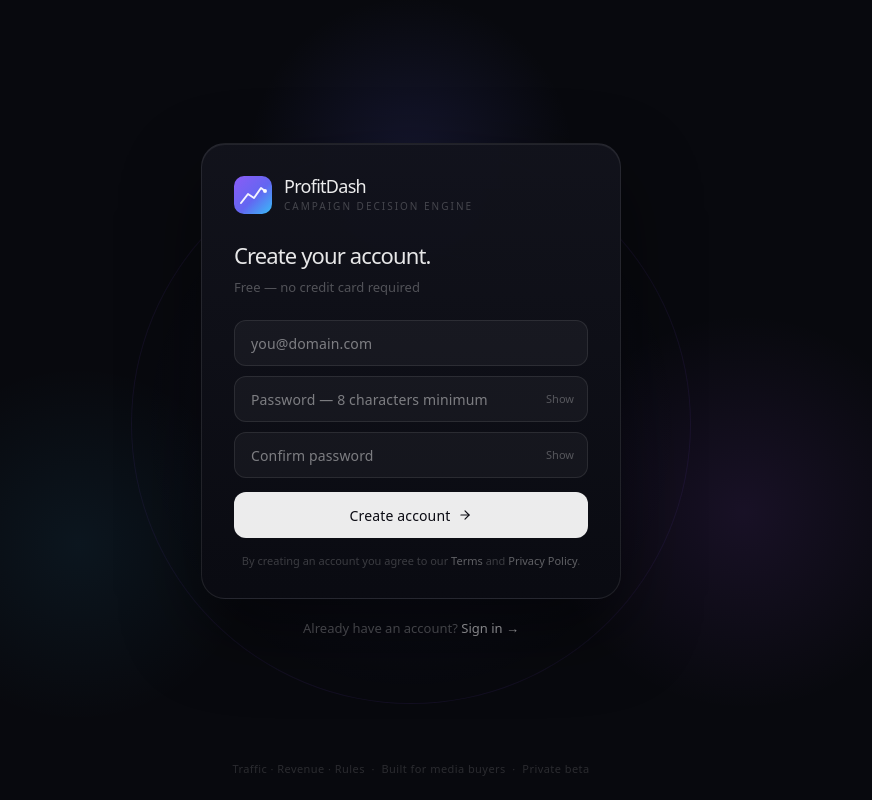
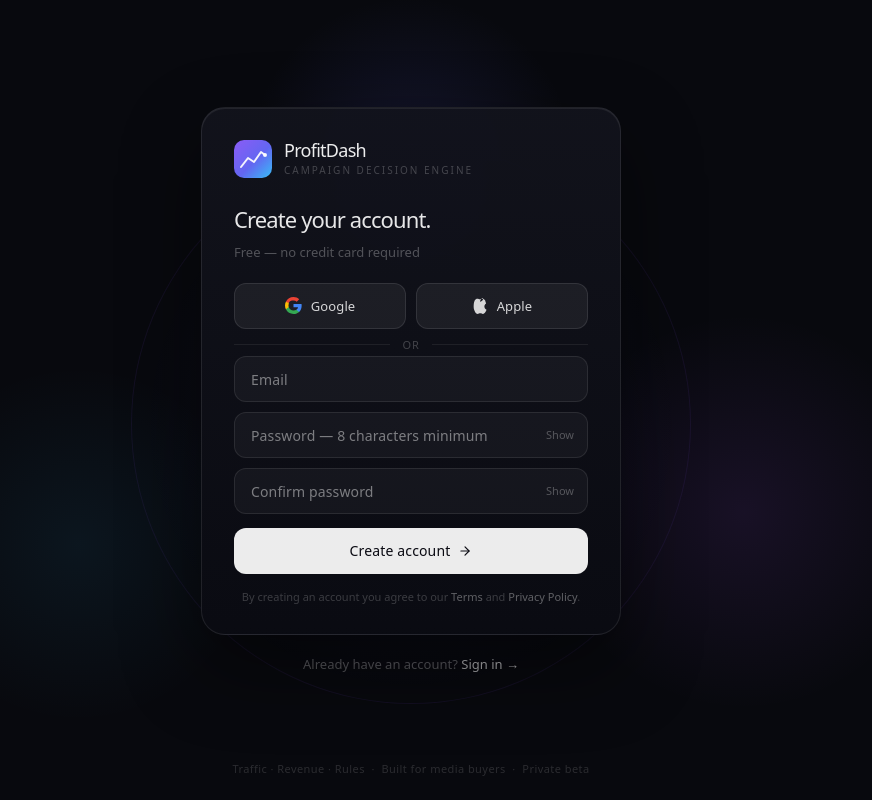
Before and after one commit to Arthbll/Advault, a Next.js app: page /register in a window 1280 px wide. Shown: the whole page, without its empty margins (229-1101 px from the left). Built offline with nearby package versions, Linux system fonts and the light colour scheme; a web font is replaced by a local one.

Commit message:
feat: add Apple OAuth + fix placeholders on login & register

```diff
--- a/app/(auth)/login/page.tsx
+++ b/app/(auth)/login/page.tsx
@@ -5,7 +5,7 @@
 import Link from "next/link";
 import { motion, AnimatePresence } from "framer-motion";
 import { ArrowRight, AlertCircle, CheckCircle, Mail } from "lucide-react";
-import { login, signInWithGoogle, signInWithMagicLink } from "@/app/actions/auth";
+import { login, signInWithGoogle, signInWithApple, signInWithMagicLink } from "@/app/actions/auth";
 
 // ─── Ease ─────────────────────────────────────────────────────────────────────
 const EASE: [number, number, number, number] = [0.23, 1, 0.32, 1];
@@ -49,6 +49,15 @@
         opacity="0.92"
       />
       <circle cx="31" cy="15" r="2" fill="white" opacity="0.92" />
+    </svg>
+  );
+}
+
+// ─── Apple icon ───────────────────────────────────────────────────────────────
+function AppleIcon() {
+  return (
+    <svg width="17" height="17" viewBox="0 0 814 1000" fill="currentColor" xmlns="http://www.w3.org/2000/svg">
+      <path d="M788.1 340.9c-5.8 4.5-108.2 62.2-108.2 190.5 0 148.4 130.3 200.9 134.2 202.2-.6 3.2-20.7 71.9-68.7 141.9-42.8 61.6-87.5 123.1-155.5 123.1s-85.5-39.5-164-39.5c-76 0-103.7 40.8-165.9 40.8s-105-42.2-150.3-109.2c-52.5-78.4-98.4-203.8-98.4-323.3C13 156.5 109.4 40 243.8 40c58 0 107.1 40.8 143.8 40.8 33.8 0 87.5-40.8 155.5-40.8 28.5 0 119.2 2.6 178.9 99.5zm-234-181.5c28.5-35.7 48.5-85.4 48.5-135.1 0-6.5-.6-13-1.9-18.2-45.3 1.9-99.9 32.5-133.7 72.5-26.7 31.7-52.5 81.4-52.5 133.1 0 7.1 1.3 14.3 1.9 16.5 3.2.6 8.4 1.3 13.6 1.3 40.8 0 89.5-29.8 124.1-70.1z"/>
     </svg>
   );
 }
@@ -110,6 +119,15 @@
     setError(null);
     startTransition(async () => {
       const result = await signInWithGoogle();
+      if (result?.error) setError(result.error);
+    });
+  }
+
+  // ── Apple OAuth ─────────────────────────────────────────────────────────────
+  function handleApple() {
+    setError(null);
+    startTransition(async () => {
+      const result = await signInWithApple();
       if (result?.error) setError(result.error);
     });
   }
@@ -223,7 +241,7 @@
                   required
                   autoFocus
                   autoComplete="email"
-                  placeholder="you@domain.com"
+                  placeholder="Email"
                   value={magicEmail}
                   onChange={e => setMagicEmail(e.target.value)}
                   style={INPUT}
@@ -298,7 +316,8 @@
                 )}
               </AnimatePresence>
 
-              {/* Google button */}
+              {/* Google + Apple buttons */}
+              <div style={{ display: "flex", gap: 10 }}>
                 <motion.button
                   type="button"
                   onClick={handleGoogle}
@@ -306,20 +325,43 @@
                   whileHover={!isPending ? { scale: 1.01, background: "rgba(255,255,255,0.088)" } : {}}
                   whileTap={!isPending ? { scale: 0.98 } : {}}
                   style={{
-                  display: "flex", alignItems: "center", justifyContent: "center", gap: 10,
-                  height: 46, width: "100%", borderRadius: 12,
+                    display: "flex", alignItems: "center", justifyContent: "center", gap: 9,
+                    height: 46, flex: 1, borderRadius: 12,
                     background: "rgba(255,255,255,0.06)",
                     border: "1px solid rgba(255,255,255,0.10)",
-                  color: "rgba(255,255,255,0.82)", fontSize: 14, fontWeight: 400,
+                    color: "rgba(255,255,255,0.82)", fontSize: 13, fontWeight: 400,
                     cursor: isPending ? "not-allowed" : "pointer",
                     opacity: isPending ? 0.55 : 1,
-                  transition: "opacity 0.15s",
+                    transition: "background 0.15s, opacity 0.15s",
                     letterSpacing: "0.01em",
                   }}
                 >
                   <GoogleIcon />
-                Continue with Google
+                  Google
                 </motion.button>
+
+                <motion.button
+                  type="button"
+                  onClick={handleApple}
+                  disabled={isPending}
+                  whileHover={!isPending ? { scale: 1.01, background: "rgba(255,255,255,0.088)" } : {}}
+                  whileTap={!isPending ? { scale: 0.98 } : {}}
+                  style={{
+                    display: "flex", alignItems: "center", justifyContent: "center", gap: 9,
+                    height: 46, flex: 1, borderRadius: 12,
+                    background: "rgba(255,255,255,0.06)",
+                    border: "1px solid rgba(255,255,255,0.10)",
+                    color: "rgba(255,255,255,0.82)", fontSize: 13, fontWeight: 400,
+                    cursor: isPending ? "not-allowed" : "pointer",
+                    opacity: isPending ? 0.55 : 1,
+                    transition: "background 0.15s, opacity 0.15s",
+                    letterSpacing: "0.01em",
+                  }}
+                >
+                  <AppleIcon />
+                  Apple
+                </motion.button>
+              </div>
 
               <OrDivider />
 
@@ -330,7 +372,7 @@
                   name="email"
                   required
                   autoComplete="email"
-                  placeholder="you@domain.com"
+                  placeholder="Email"
                   style={INPUT}
                   onFocus={e => { e.currentTarget.style.borderColor = "rgba(139,92,246,0.38)"; e.currentTarget.style.background = "rgba(255,255,255,0.055)"; }}
                   onBlur={e => { e.currentTarget.style.borderColor = "rgba(255,255,255,0.09)"; e.currentTarget.style.background = "rgba(255,255,255,0.04)"; }}
--- a/app/(auth)/register/page.tsx
+++ b/app/(auth)/register/page.tsx
@@ -5,7 +5,7 @@
 import Link from "next/link";
 import { motion, AnimatePresence } from "framer-motion";
 import { ArrowRight, AlertCircle, CheckCircle } from "lucide-react";
-import { register } from "@/app/actions/auth";
+import { register, signInWithGoogle, signInWithApple } from "@/app/actions/auth";
 
 const EASE: [number, number, number, number] = [0.23, 1, 0.32, 1];
 
@@ -36,17 +36,38 @@
         </linearGradient>
       </defs>
       <rect width="38" height="38" rx="10" fill="url(#lg-register)" />
-      <polyline
-        points="7,27 14,18 20,22 27,12 31,15"
-        stroke="white"
-        strokeWidth="2"
-        strokeLinecap="round"
-        strokeLinejoin="round"
-        fill="none"
-        opacity="0.92"
-      />
+      <polyline points="7,27 14,18 20,22 27,12 31,15" stroke="white" strokeWidth="2" strokeLinecap="round" strokeLinejoin="round" fill="none" opacity="0.92" />
       <circle cx="31" cy="15" r="2" fill="white" opacity="0.92" />
     </svg>
+  );
+}
+
+function GoogleIcon() {
+  return (
+    <svg width="17" height="17" viewBox="0 0 18 18" fill="none" xmlns="http://www.w3.org/2000/svg">
+      <path d="M17.64 9.2c0-.637-.057-1.251-.164-1.84H9v3.481h4.844c-.209 1.125-.843 2.078-1.796 2.717v2.258h2.908c1.702-1.567 2.684-3.875 2.684-6.615z" fill="#4285F4"/>
+      <path d="M9 18c2.43 0 4.467-.806 5.956-2.184l-2.908-2.258c-.806.54-1.837.86-3.048.86-2.344 0-4.328-1.584-5.036-3.711H.957v2.332C2.438 15.983 5.482 18 9 18z" fill="#34A853"/>
+      <path d="M3.964 10.707A5.41 5.41 0 0 1 3.682 9c0-.593.102-1.17.282-1.707V4.961H.957C.347 6.175 0 7.55 0 9s.348 2.825.957 4.039l3.007-2.332z" fill="#FBBC05"/>
+      <path d="M9 3.58c1.321 0 2.508.454 3.44 1.345l2.582-2.58C13.463.891 11.426 0 9 0 5.482 0 2.438 2.017.957 4.961L3.964 6.293C4.672 4.166 6.656 3.58 9 3.58z" fill="#EA4335"/>
+    </svg>
+  );
+}
+
+function AppleIcon() {
+  return (
+    <svg width="16" height="16" viewBox="0 0 814 1000" fill="currentColor" xmlns="http://www.w3.org/2000/svg">
+      <path d="M788.1 340.9c-5.8 4.5-108.2 62.2-108.2 190.5 0 148.4 130.3 200.9 134.2 202.2-.6 3.2-20.7 71.9-68.7 141.9-42.8 61.6-87.5 123.1-155.5 123.1s-85.5-39.5-164-39.5c-76 0-103.7 40.8-165.9 40.8s-105-42.2-150.3-109.2c-52.5-78.4-98.4-203.8-98.4-323.3C13 156.5 109.4 40 243.8 40c58 0 107.1 40.8 143.8 40.8 33.8 0 87.5-40.8 155.5-40.8 28.5 0 119.2 2.6 178.9 99.5zm-234-181.5c28.5-35.7 48.5-85.4 48.5-135.1 0-6.5-.6-13-1.9-18.2-45.3 1.9-99.9 32.5-133.7 72.5-26.7 31.7-52.5 81.4-52.5 133.1 0 7.1 1.3 14.3 1.9 16.5 3.2.6 8.4 1.3 13.6 1.3 40.8 0 89.5-29.8 124.1-70.1z"/>
+    </svg>
+  );
+}
+
+function OrDivider() {
+  return (
+    <div style={{ display: "flex", alignItems: "center", gap: 12, margin: "4px 0" }}>
+      <div style={{ flex: 1, height: 1, background: "rgba(255,255,255,0.07)" }} />
+      <span style={{ fontSize: 11, color: "rgba(255,255,255,0.22)", letterSpacing: "0.08em", textTransform: "uppercase" }}>or</span>
+      <div style={{ flex: 1, height: 1, background: "rgba(255,255,255,0.07)" }} />
+    </div>
   );
 }
 
@@ -83,6 +104,45 @@
     });
   }
 
+  function handleGoogle() {
+    setError(null);
+    startTransition(async () => {
+      const result = await signInWithGoogle();
+      if (result?.error) setError(result.error);
+    });
+  }
+
+  function handleApple() {
+    setError(null);
+    startTransition(async () => {
+      const result = await signInWithApple();
+      if (result?.error) setError(result.error);
+    });
+  }
+
+  const OAuthBtn = ({ onClick, children }: { onClick: () => void; children: React.ReactNode }) => (
+    <motion.button
+      type="button"
+      onClick={onClick}
+      disabled={isPending}
+      whileHover={!isPending ? { scale: 1.01, background: "rgba(255,255,255,0.088)" } : {}}
+      whileTap={!isPending ? { scale: 0.98 } : {}}
+      style={{
+        display: "flex", alignItems: "center", justifyContent: "center", gap: 9,
+        height: 46, flex: 1, borderRadius: 12,
+        background: "rgba(255,255,255,0.06)",
+        border: "1px solid rgba(255,255,255,0.10)",
+        color: "rgba(255,255,255,0.82)", fontSize: 13, fontWeight: 400,
+        cursor: isPending ? "not-allowed" : "pointer",
+        opacity: isPending ? 0.55 : 1,
+        transition: "background 0.15s, opacity 0.15s",
+        letterSpacing: "0.01em",
+      }}
+    >
+      {children}
+    </motion.button>
+  );
+
   return (
     <motion.div
       initial={{ opacity: 0, y: 20 }}
@@ -105,59 +165,29 @@
               borderRadius: 24,
               boxShadow: "0 32px 80px rgba(0,0,0,0.45), inset 0 1px 0 rgba(255,255,255,0.07)",
               padding: "48px 32px 40px",
-              display: "flex",
-              flexDirection: "column",
-              alignItems: "center",
-              gap: 20,
-              textAlign: "center",
+              display: "flex", flexDirection: "column", alignItems: "center", gap: 20, textAlign: "center",
             }}
           >
             <motion.div
               initial={{ scale: 0, opacity: 0 }}
               animate={{ scale: 1, opacity: 1 }}
               transition={{ delay: 0.1, type: "spring", stiffness: 280, damping: 20 }}
-              style={{
-                width: 52, height: 52, borderRadius: "50%",
-                display: "flex", alignItems: "center", justifyContent: "center",
-                background: "rgba(74,222,128,0.07)",
-                border: "1px solid rgba(74,222,128,0.16)",
-              }}
+              style={{ width: 52, height: 52, borderRadius: "50%", display: "flex", alignItems: "center", justifyContent: "center", background: "rgba(74,222,128,0.07)", border: "1px solid rgba(74,222,128,0.16)" }}
             >
               <CheckCircle size={22} strokeWidth={1.5} style={{ color: "#4ade80" }} />
             </motion.div>
-
             <div>
-              <p style={{ fontSize: 20, fontWeight: 300, letterSpacing: "-0.04em", color: "rgba(255,255,255,0.92)", margin: "0 0 10px" }}>
-                Account created.
-              </p>
-              <p style={{ fontSize: 13, lineHeight: 1.75, color: "rgba(255,255,255,0.38)", margin: 0, maxWidth: "26ch" }}>
-                Check your inbox and click the confirmation link to activate your account.
-              </p>
+              <p style={{ fontSize: 20, fontWeight: 300, letterSpacing: "-0.04em", color: "rgba(255,255,255,0.92)", margin: "0 0 10px" }}>Account created.</p>
+              <p style={{ fontSize: 13, lineHeight: 1.75, color: "rgba(255,255,255,0.38)", margin: 0, maxWidth: "26ch" }}>Check your inbox and click the confirmation link to activate your account.</p>
               {planKey !== "observer" && (
-                <p style={{ fontSize: 12, marginTop: 8, lineHeight: 1.65, color: "rgba(255,255,255,0.22)", maxWidth: "26ch" }}>
-                  Your {planMeta.label} plan will be set up after confirmation.
-                </p>
+                <p style={{ fontSize: 12, marginTop: 8, lineHeight: 1.65, color: "rgba(255,255,255,0.22)", maxWidth: "26ch" }}>Your {planMeta.label} plan will be set up after confirmation.</p>
               )}
             </div>
-
             <Link
               href="/login"
-              style={{
-                display: "inline-flex", alignItems: "center", gap: 6,
-                height: 42, borderRadius: 12, padding: "0 20px",
-                background: "rgba(255,255,255,0.05)",
-                border: "1px solid rgba(255,255,255,0.09)",
-                fontSize: 13, color: "rgba(255,255,255,0.50)",
-                textDecoration: "none", transition: "color 0.15s, background 0.15s",
-              }}
-              onMouseEnter={e => {
-                (e.currentTarget as HTMLElement).style.color = "rgba(255,255,255,0.85)";
-                (e.currentTarget as HTMLElement).style.background = "rgba(255,255,255,0.08)";
-              }}
-              onMouseLeave={e => {
-                (e.currentTarget as HTMLElement).style.color = "rgba(255,255,255,0.50)";
-                (e.currentTarget as HTMLElement).style.background = "rgba(255,255,255,0.05)";
-              }}
+              style={{ display: "inline-flex", alignItems: "center", gap: 6, height: 42, borderRadius: 12, padding: "0 20px", background: "rgba(255,255,255,0.05)", border: "1px solid rgba(255,255,255,0.09)", fontSize: 13, color: "rgba(255,255,255,0.50)", textDecoration: "none", transition: "color 0.15s, background 0.15s" }}
+              onMouseEnter={e => { (e.currentTarget as HTMLElement).style.color = "rgba(255,255,255,0.85)"; (e.currentTarget as HTMLElement).style.background = "rgba(255,255,255,0.08)"; }}
+              onMouseLeave={e => { (e.currentTarget as HTMLElement).style.color = "rgba(255,255,255,0.50)"; (e.currentTarget as HTMLElement).style.background = "rgba(255,255,255,0.05)"; }}
             >
               Go to sign in →
             </Link>
@@ -166,34 +196,26 @@
         ) : (
 
           <motion.div key="form" initial={{ opacity: 1 }} exit={{ opacity: 0 }}>
-            <div
-              style={{
-                background: "linear-gradient(180deg, rgba(18,19,28,0.97) 0%, rgba(10,11,18,0.99) 100%)",
-                border: "1px solid rgba(255,255,255,0.09)",
-                borderRadius: 24,
-                boxShadow: "0 32px 80px rgba(0,0,0,0.45), inset 0 1px 0 rgba(255,255,255,0.07)",
-                padding: "32px 32px 28px",
-                display: "flex",
-                flexDirection: "column",
-                gap: 0,
-              }}
-            >
+            <div style={{
+              background: "linear-gradient(180deg, rgba(18,19,28,0.97) 0%, rgba(10,11,18,0.99) 100%)",
+              border: "1px solid rgba(255,255,255,0.09)",
+              borderRadius: 24,
+              boxShadow: "0 32px 80px rgba(0,0,0,0.45), inset 0 1px 0 rgba(255,255,255,0.07)",
+              padding: "32px 32px 28px",
+              display: "flex", flexDirection: "column", gap: 0,
+            }}>
+              {/* Logo + wordmark */}
               <div style={{ display: "flex", alignItems: "center", gap: 12, marginBottom: 28 }}>
                 <LogoIcon size={38} />
                 <div>
-                  <p style={{ fontSize: 18, fontWeight: 300, letterSpacing: "-0.04em", color: "rgba(255,255,255,0.92)", margin: 0, lineHeight: 1 }}>
-                    ProfitDash
-                  </p>
-                  <p style={{ fontSize: 10, textTransform: "uppercase", letterSpacing: "0.20em", color: "rgba(255,255,255,0.22)", margin: "4px 0 0" }}>
-                    Campaign decision engine
-                  </p>
+                  <p style={{ fontSize: 18, fontWeight: 300, letterSpacing: "-0.04em", color: "rgba(255,255,255,0.92)", margin: 0, lineHeight: 1 }}>ProfitDash</p>
+                  <p style={{ fontSize: 10, textTransform: "uppercase", letterSpacing: "0.20em", color: "rgba(255,255,255,0.22)", margin: "4px 0 0" }}>Campaign decision engine</p>
                 </div>
               </div>
 
-              <div style={{ marginBottom: 24 }}>
-                <p style={{ fontSize: 22, fontWeight: 300, letterSpacing: "-0.04em", color: "rgba(255,255,255,0.90)", margin: "0 0 10px", lineHeight: 1.2 }}>
-                  Create your account.
-                </p>
+              {/* Headline + plan badge */}
+              <div style={{ marginBottom: 22 }}>
+                <p style={{ fontSize: 22, fontWeight: 300, letterSpacing: "-0.04em", color: "rgba(255,255,255,0.90)", margin: "0 0 10px", lineHeight: 1.2 }}>Create your account.</p>
                 {planKey !== "observer" ? (
                   <div style={{ display: "inline-flex", alignItems: "center", gap: 8, flexWrap: "wrap" }}>
                     <span style={{ fontSize: 11, color: "rgba(255,255,255,0.28)" }}>Plan selected:</span>
@@ -201,19 +223,23 @@
                     <span style={{ fontSize: 11, color: "rgba(255,255,255,0.22)" }}>— {planMeta.note}</span>
                   </div>
                 ) : (
-                  <p style={{ fontSize: 13, color: "rgba(255,255,255,0.28)", margin: 0 }}>
-                    Free — no credit card required
-                  </p>
+                  <p style={{ fontSize: 13, color: "rgba(255,255,255,0.28)", margin: 0 }}>Free — no credit card required</p>
                 )}
               </div>
 
+              {/* Google + Apple */}
+              <div style={{ display: "flex", gap: 10, marginBottom: 4 }}>
+                <OAuthBtn onClick={handleGoogle}><GoogleIcon /> Google</OAuthBtn>
+                <OAuthBtn onClick={handleApple}><AppleIcon /> Apple</OAuthBtn>
+              </div>
+
+              <OrDivider />
+
+              {/* Email + password form */}
               <form onSubmit={handleSubmit} style={{ display: "flex", flexDirection: "column", gap: 10 }}>
                 <input
-                  type="email"
-                  name="email"
-                  required
-                  autoComplete="email"
-                  placeholder="you@domain.com"
+                  type="email" name="email" required autoComplete="email"
+                  placeholder="Email"
                   style={INPUT}
                   onFocus={e => { e.currentTarget.style.borderColor = "rgba(139,92,246,0.38)"; e.currentTarget.style.background = "rgba(255,255,255,0.055)"; }}
                   onBlur={e => { e.currentTarget.style.borderColor = "rgba(255,255,255,0.09)"; e.currentTarget.style.background = "rgba(255,255,255,0.04)"; }}
@@ -221,38 +247,26 @@
 
                 <div style={{ position: "relative" }}>
                   <input
-                    type={showPw ? "text" : "password"}
-                    name="password"
-                    required
-                    autoComplete="new-password"
+                    type={showPw ? "text" : "password"} name="password" required autoComplete="new-password"
                     placeholder="Password — 8 characters minimum"
                     style={{ ...INPUT, paddingRight: 60 }}
                     onFocus={e => { e.currentTarget.style.borderColor = "rgba(139,92,246,0.38)"; e.currentTarget.style.background = "rgba(255,255,255,0.055)"; }}
                     onBlur={e => { e.currentTarget.style.borderColor = "rgba(255,255,255,0.09)"; e.currentTarget.style.background = "rgba(255,255,255,0.04)"; }}
                   />
-                  <span
-                    onClick={() => setShowPw(v => !v)}
-                    style={{ position: "absolute", right: 14, top: "50%", transform: "translateY(-50%)", fontSize: 11, color: "rgba(255,255,255,0.28)", cursor: "pointer", userSelect: "none" }}
-                  >
+                  <span onClick={() => setShowPw(v => !v)} style={{ position: "absolute", right: 14, top: "50%", transform: "translateY(-50%)", fontSize: 11, color: "rgba(255,255,255,0.28)", cursor: "pointer", userSelect: "none" }}>
                     {showPw ? "Hide" : "Show"}
                   </span>
                 </div>
 
                 <div style={{ position: "relative" }}>
                   <input
-                    type={showConf ? "text" : "password"}
-                    name="confirm"
-                    required
-                    autoComplete="new-password"
+                    type={showConf ? "text" : "password"} name="confirm" required autoComplete="new-password"
                     placeholder="Confirm password"
                     style={{ ...INPUT, paddingRight: 60 }}
                     onFocus={e => { e.currentTarget.style.borderColor = "rgba(139,92,246,0.38)"; e.currentTarget.style.background = "rgba(255,255,255,0.055)"; }}
                     onBlur={e => { e.currentTarget.style.borderColor = "rgba(255,255,255,0.09)"; e.currentTarget.style.background = "rgba(255,255,255,0.04)"; }}
                   />
-                  <span
-                    onClick={() => setShowConf(v => !v)}
-                    style={{ position: "absolute", right: 14, top: "50%", transform: "translateY(-50%)", fontSize: 11, color: "rgba(255,255,255,0.28)", cursor: "pointer", userSelect: "none" }}
-                  >
+                  <span onClick={() => setShowConf(v => !v)} style={{ position: "absolute", right: 14, top: "50%", transform: "translateY(-50%)", fontSize: 11, color: "rgba(255,255,255,0.28)", cursor: "pointer", userSelect: "none" }}>
                     {showConf ? "Hide" : "Show"}
                   </span>
                 </div>
@@ -260,9 +274,7 @@
                 <AnimatePresence>
                   {error && (
                     <motion.div
-                      initial={{ opacity: 0, height: 0 }}
-                      animate={{ opacity: 1, height: "auto" }}
-                      exit={{ opacity: 0, height: 0 }}
+                      initial={{ opacity: 0, height: 0 }} animate={{ opacity: 1, height: "auto" }} exit={{ opacity: 0, height: 0 }}
                       style={{ display: "flex", alignItems: "center", gap: 8, padding: "10px 14px", borderRadius: 10, fontSize: 13, background: "rgba(244,63,94,0.07)", border: "1px solid rgba(248,113,133,0.14)", color: "rgba(254,205,211,0.9)" }}
                     >
                       <AlertCircle size={13} strokeWidth={1.5} />
@@ -272,8 +284,7 @@
                 </AnimatePresence>
 
                 <motion.button
-                  type="submit"
-                  disabled={isPending}
+                  type="submit" disabled={isPending}
                   whileHover={!isPending ? { scale: 1.01 } : {}}
                   whileTap={!isPending ? { scale: 0.98 } : {}}
                   style={{
@@ -281,19 +292,11 @@
                     height: 46, width: "100%", borderRadius: 12, marginTop: 4, border: "none",
                     background: isPending ? "rgba(255,255,255,0.08)" : "rgba(255,255,255,0.92)",
                     color: isPending ? "rgba(255,255,255,0.40)" : "#0a0a12",
-                    fontSize: 14, fontWeight: 500,
-                    cursor: isPending ? "not-allowed" : "pointer",
-                    opacity: isPending ? 0.65 : 1,
-                    letterSpacing: "0.01em",
-                    transition: "opacity 0.15s",
+                    fontSize: 14, fontWeight: 500, cursor: isPending ? "not-allowed" : "pointer",
+                    opacity: isPending ? 0.65 : 1, letterSpacing: "0.01em", transition: "opacity 0.15s",
                   }}
                 >
-                  {isPending ? "Creating account…" : (
-                    <>
-                      <span>Create account</span>
-                      <ArrowRight size={14} strokeWidth={2} />
-                    </>
-                  )}
+                  {isPending ? "Creating account…" : <><span>Create account</span><ArrowRight size={14} strokeWidth={2} /></>}
                 </motion.button>
 
                 <p style={{ fontSize: 11, color: "rgba(255,255,255,0.20)", textAlign: "center", marginTop: 4, lineHeight: 1.6 }}>
@@ -307,9 +310,7 @@
 
             <p style={{ textAlign: "center", fontSize: 13, marginTop: 20, color: "rgba(255,255,255,0.24)" }}>
               Already have an account?{" "}
-              <Link
-                href="/login"
-                style={{ color: "rgba(255,255,255,0.50)", textDecoration: "none", transition: "color 0.15s" }}
+              <Link href="/login" style={{ color: "rgba(255,255,255,0.50)", textDecoration: "none", transition: "color 0.15s" }}
                 onMouseEnter={e => (e.currentTarget.style.color = "rgba(255,255,255,0.85)")}
                 onMouseLeave={e => (e.currentTarget.style.color = "rgba(255,255,255,0.50)")}
               >
```
Also changed, not shown: app/actions/auth.ts (+14 -0 lines). Lines whose indentation alone changed are shown as unchanged.
